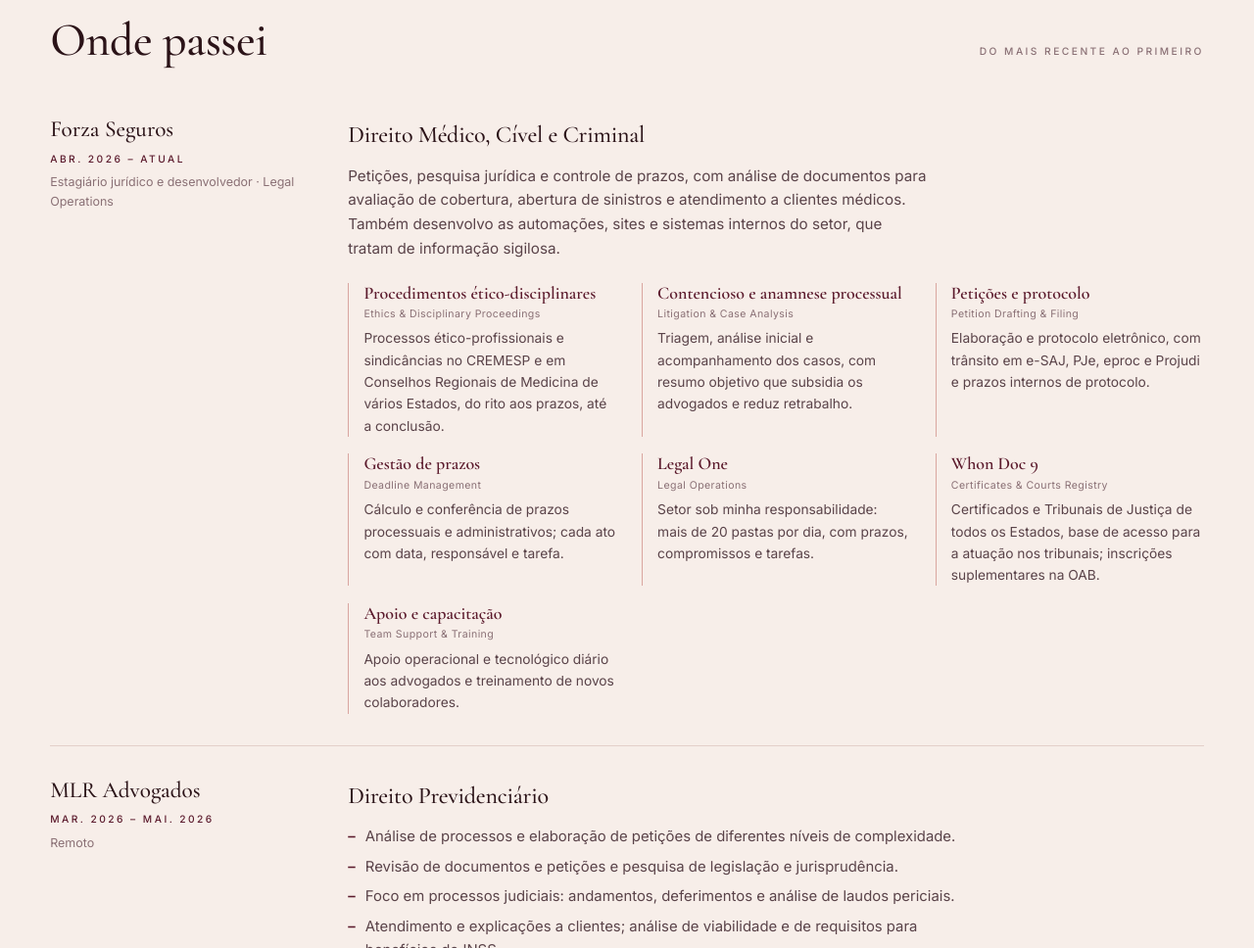
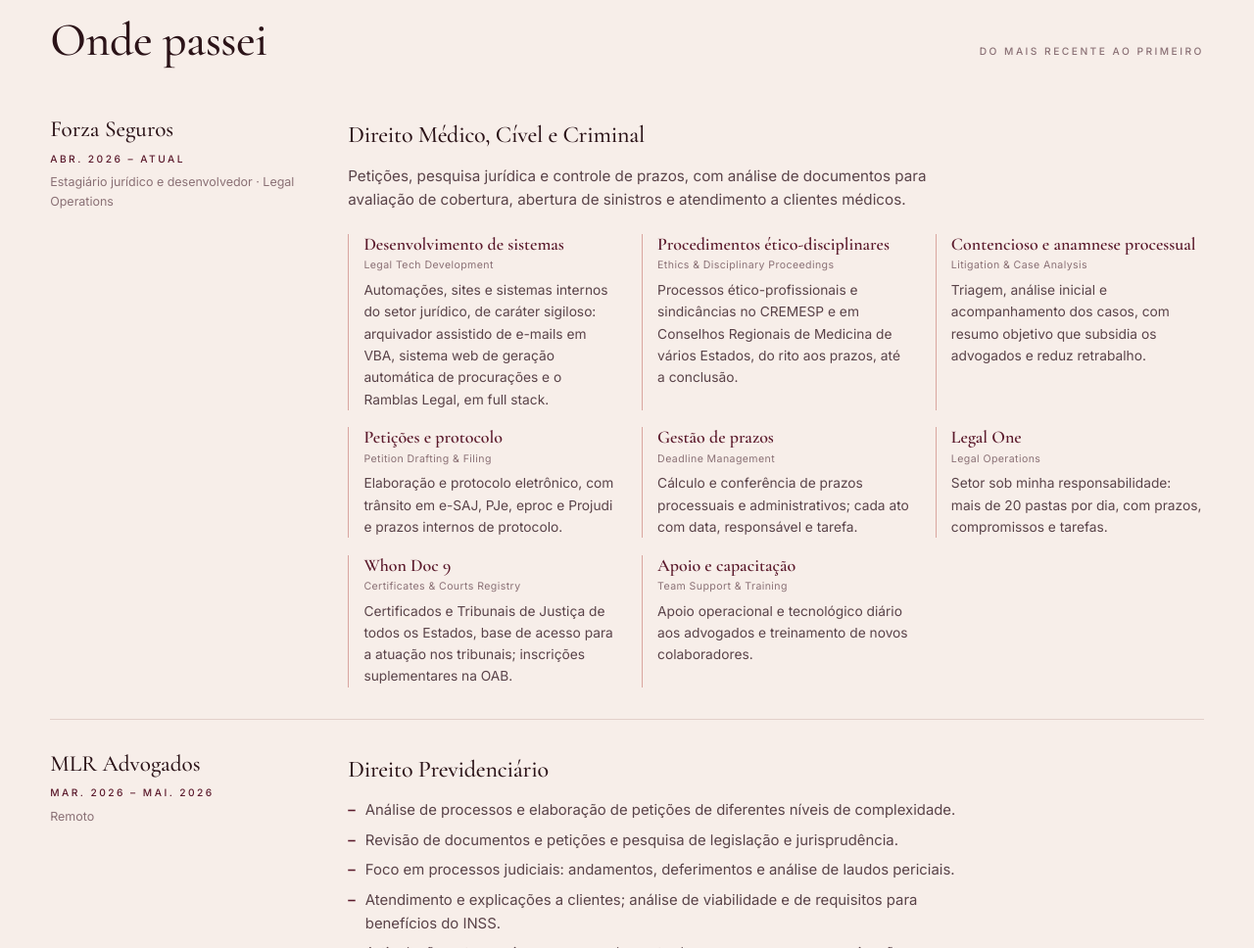
Before and after one commit to daniloramblas-lgtm/Site, a plain HTML site: page index.html in a window 1280 px wide. Shown: the part 2308-3276 px from the top of the page at 98% size. Drawn offline with nearby package versions, Linux system fonts and the light colour scheme.

Commit message:
Forza: desenvolvimento de sistemas em destaque e curriculo atualizado

```diff
--- a/index.html
+++ b/index.html
@@ -425,8 +425,9 @@ if(t==='vinho'||t==='creme'||t==='noite')document.documentElement.setAttribute('
         <div><div class="where">Forza Seguros</div><div class="when track">abr. 2026 – atual</div><div class="role">Estagiário jurídico e desenvolvedor · Legal Operations</div></div>
         <div>
           <h3>Direito Médico, Cível e Criminal</h3>
-          <p>Petições, pesquisa jurídica e controle de prazos, com análise de documentos para avaliação de cobertura, abertura de sinistros e atendimento a clientes médicos. Também desenvolvo as automações, sites e sistemas internos do setor, que tratam de informação sigilosa.</p>
+          <p>Petições, pesquisa jurídica e controle de prazos, com análise de documentos para avaliação de cobertura, abertura de sinistros e atendimento a clientes médicos.</p>
           <div class="funcs">
+            <div class="func"><h4>Desenvolvimento de sistemas</h4><small>Legal Tech Development</small><p>Automações, sites e sistemas internos do setor jurídico, de caráter sigiloso: arquivador assistido de e-mails em VBA, sistema web de geração automática de procurações e o Ramblas Legal, em full stack.</p></div>
             <div class="func"><h4>Procedimentos ético-disciplinares</h4><small>Ethics &amp; Disciplinary Proceedings</small><p>Processos ético-profissionais e sindicâncias no CREMESP e em Conselhos Regionais de Medicina de vários Estados, do rito aos prazos, até a conclusão.</p></div>
             <div class="func"><h4>Contencioso e anamnese processual</h4><small>Litigation &amp; Case Analysis</small><p>Triagem, análise inicial e acompanhamento dos casos, com resumo objetivo que subsidia os advogados e reduz retrabalho.</p></div>
             <div class="func"><h4>Petições e protocolo</h4><small>Petition Drafting &amp; Filing</small><p>Elaboração e protocolo eletrônico, com trânsito em e-SAJ, PJe, eproc e Projudi e prazos internos de protocolo.</p></div>
```
Also changed, not shown: 1 other file.
